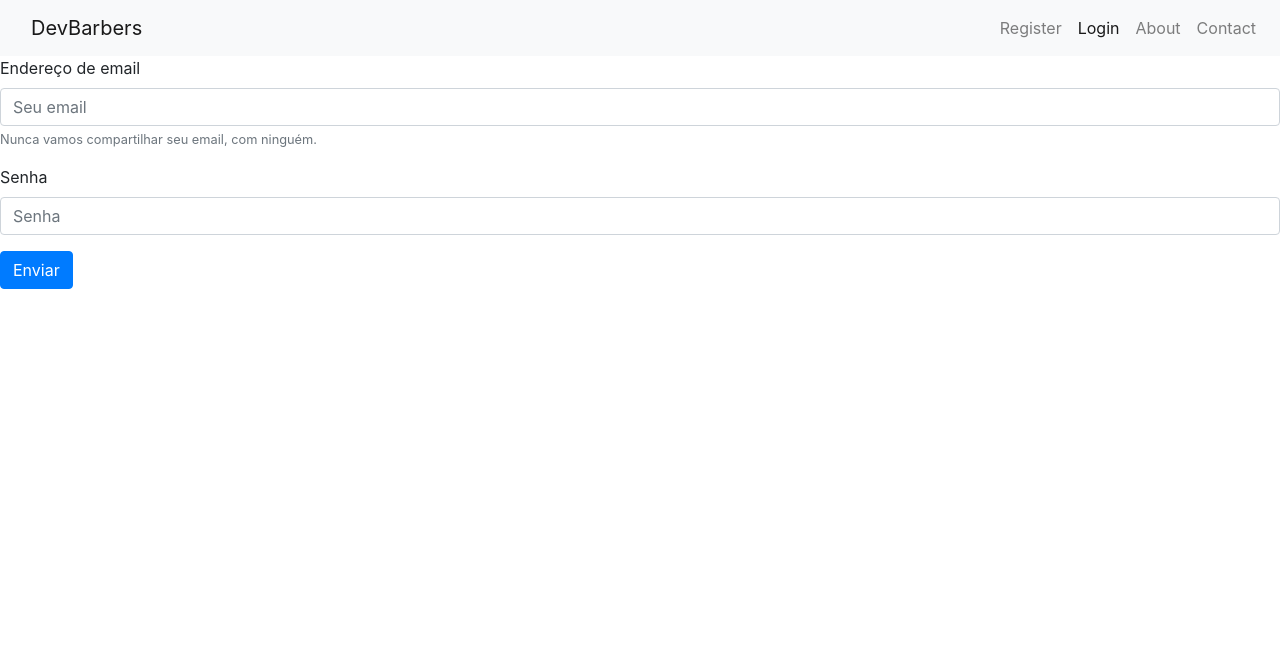
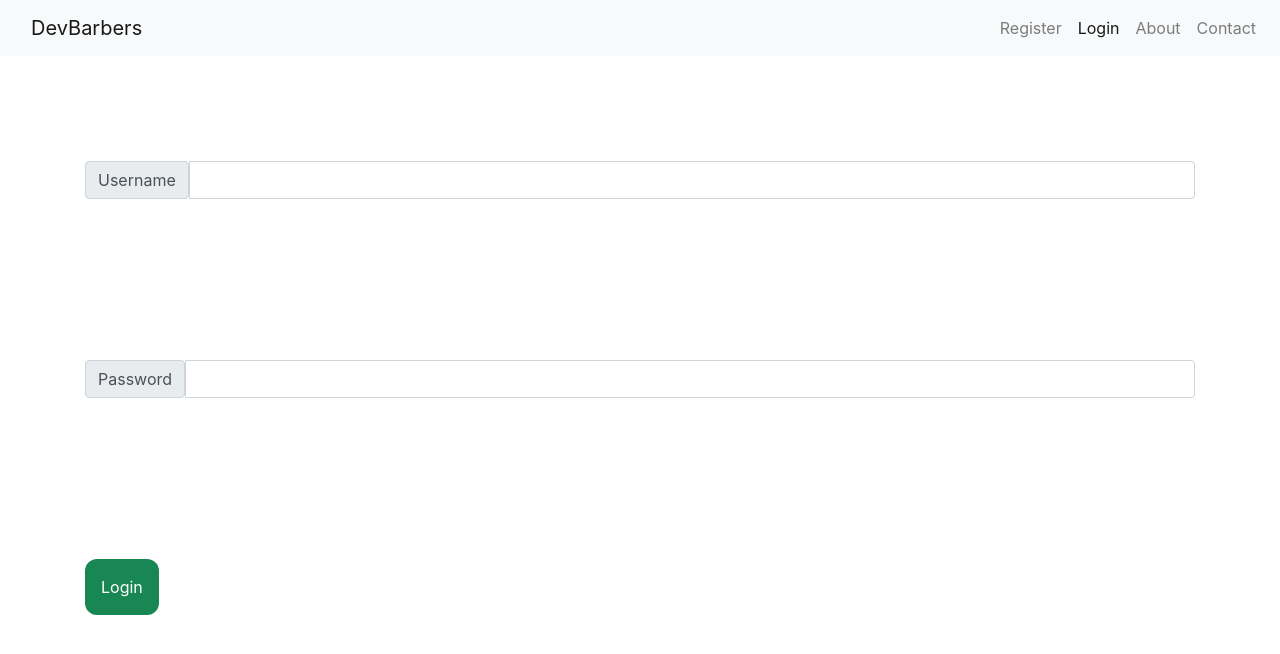
Before and after one commit to Gustavo-Akira/barber-front, an Angular app: page /login in a window 1280 px wide. Shown: the top 654 px of the page. Built offline with nearby package versions, Linux system fonts and the light colour scheme.

Commit message:
updating button and finishing register

```diff
--- a/src/app/pages/login/login/login.page.html
+++ b/src/app/pages/login/login/login.page.html
@@ -1,12 +1,5 @@
-<div class="form-container">
-    <div class="form-group">
-        <label for="exampleInputEmail1">Endereço de email</label>
-        <input type="email" class="form-control" id="exampleInputEmail1" aria-describedby="emailHelp" placeholder="Seu email">
-        <small id="emailHelp" class="form-text text-muted">Nunca vamos compartilhar seu email, com ninguém.</small>
-      </div>
-      <div class="form-group">
-        <label for="exampleInputPassword1">Senha</label>
-        <input type="password" class="form-control" id="exampleInputPassword1" placeholder="Senha">
-      </div>
-      <button type="submit" class="btn btn-primary">Enviar</button>
+<div class="container form-container">
+  <app-input label="Username" [control]="controler('username')"></app-input>
+  <app-input label="Password" [control]="controler('password')"></app-input>
+  <app-button value="Login" btnType="confirmation" (event)="onSubmit()"></app-button>
 </div>
--- a/src/app/pages/login/login/login.page.sass
+++ b/src/app/pages/login/login/login.page.sass
@@ -0,0 +1,6 @@
+.form-container
+    margin-top: 2em
+    display: flex
+    justify-content: space-around
+    flex-direction: column
+    height: 75vh
--- a/src/app/pages/login/login/login.page.ts
+++ b/src/app/pages/login/login/login.page.ts
@@ -1,4 +1,5 @@
 import { Component, OnInit } from '@angular/core';
+import { FormControl, FormGroup, Validators } from '@angular/forms';
 
 import { LoginDTO, LoginService } from '../service/login.service';
 
@@ -10,20 +11,30 @@ import { LoginDTO, LoginService } from '../service/login.service';
   styleUrls: ['./login.page.sass']
 })
 export class LoginPage implements OnInit {
-  loginModel: LoginDTO;
+  loginForm:FormGroup = new FormGroup({
+    username:new FormControl('',
+      [
+        Validators.required
+      ]
+    ),
+    password:new FormControl('',[
+      Validators.required,
+      Validators.min(3)
+    ])
+  });
   constructor(private service: LoginService) {
-    this.loginModel = {
-      username:"",
-      password:""
-    }
   }
 
   ngOnInit(): void {
   }
 
   onSubmit(): void{
-    this.service.login(this.loginModel).subscribe((data)=>{
+    this.service.login(this.loginForm.value).subscribe((data)=>{
       console.log(data);
     });
   }
+
+  controler(name:string){
+    return this.loginForm.get(name) as FormControl;
+  }
 }
--- a/src/app/pages/login/service/login.service.ts
+++ b/src/app/pages/login/service/login.service.ts
@@ -18,10 +18,14 @@ interface UsernameAvailabe{
 })
 export class LoginService {
 
+  headers={
+    'Content-Type':'application/json'
+  };
+
   constructor(private http:HttpClient) { }
 
   signup(barber: Barber){
-    return this.http.post<Barber>(ServiceUtils.getBaseUrl()+"/barber",barber);
+    return this.http.post<Barber>(ServiceUtils.getBaseUrl()+"/barber",JSON.stringify(barber),{headers:this.headers});
   }
 
   login(login: LoginDTO){
--- a/src/app/pages/login/signup/signup.page.html
+++ b/src/app/pages/login/signup/signup.page.html
@@ -1,8 +1,11 @@
-<form class="container" (submit) = "onSubmit()" [formGroup]="signupFormGroup">
+<div class="container form">
     <h1 class="text-center">Signup</h1>
     <app-input label="username" input="text" [control]="controler('username')"></app-input>
     <app-input label="name" input="text" [control]="controler('name')"></app-input>
     <app-input label="password" input="password" [control]="controler('password')"></app-input>
     <app-input label="color" input="text" type="color" [control]="controler('color')"></app-input>
-    <app-button [onSubmit]="onSubmit" btnType="confirmation" value="Confirmation"></app-button>
-</form>
+    <div class="button-container">
+        <app-button (event)="onSend()" type="button" btnType="confirmation" value="Confirmation" [form]="signupFormGroup"></app-button>
+        <app-button (event)="onCancel()" type="button" btnType="cancel" value="Cancel"></app-button>
+    </div>
+</div>
--- a/src/app/pages/login/signup/signup.page.sass
+++ b/src/app/pages/login/signup/signup.page.sass
@@ -1,6 +1,10 @@
-form
+.form
     margin-top: 2em
     display: flex
     justify-content: space-around
     flex-direction: column
     height: 75vh
+
+.button-container
+    display: flex
+    justify-content: space-around
--- a/src/app/pages/login/signup/signup.page.ts
+++ b/src/app/pages/login/signup/signup.page.ts
@@ -42,10 +42,14 @@ export class SignupPage implements OnInit {
   ngOnInit(): void {
   }
 
-  onSubmit(){
+  onSend(){
     this.service.signup(this.signupFormGroup.value).subscribe((barber: Barber)=>{
       console.log(barber);
     });
+  }
+
+  onCancel(){
+    console.log('cancel');
   }
 
   controler(name:string){
--- a/src/app/shared/components/button/button.component.html
+++ b/src/app/shared/components/button/button.component.html
@@ -1,3 +1,3 @@
-<button [class]="btnType" (click)="onSubmit">
+<button [class]="btnType" [ngClass]="invalid ? 'disabled' : ''" [disabled]="invalid"  (click)="onClick()">
     {{value}}
 </button>
--- a/src/app/shared/components/button/button.component.sass
+++ b/src/app/shared/components/button/button.component.sass
@@ -3,7 +3,12 @@ button
     border: 0
     border-radius: 12px
 .confirmation
-    background:#198754
+    background-color:#198754
     color: white
     &:hover
-        background-color: #298754
+        background-color: #0c432a
+
+.disabled
+    background-color: #dc3545
+    &:hover
+        background: #dc3545
--- a/src/app/shared/components/button/button.component.ts
+++ b/src/app/shared/components/button/button.component.ts
@@ -1,4 +1,5 @@
-import { Component, Input, OnInit } from '@angular/core';
+import { Component, EventEmitter, Input, OnInit, Output } from '@angular/core';
+import { FormGroup } from '@angular/forms';
 
 @Component({
   selector: 'app-button',
@@ -8,7 +9,7 @@ import { Component, Input, OnInit } from '@angular/core';
 export class ButtonComponent implements OnInit {
 
   @Input()
-  onSubmit!: Function;
+  onSubmit!: string;
 
   @Input()
   btnType!:string;
@@ -16,9 +17,24 @@ export class ButtonComponent implements OnInit {
   @Input()
   value!:string;
 
+  @Input()
+  form: FormGroup = new FormGroup({});
+
+  @Output()
+  event = new EventEmitter<any>();
+
   constructor() { }
 
   ngOnInit(): void {
   }
 
+  onClick(){
+    this.event.emit();
+  }
+  get invalid(){
+    if(this.form.invalid){
+      return true;
+    }
+    return false;
+  }
 }
```
